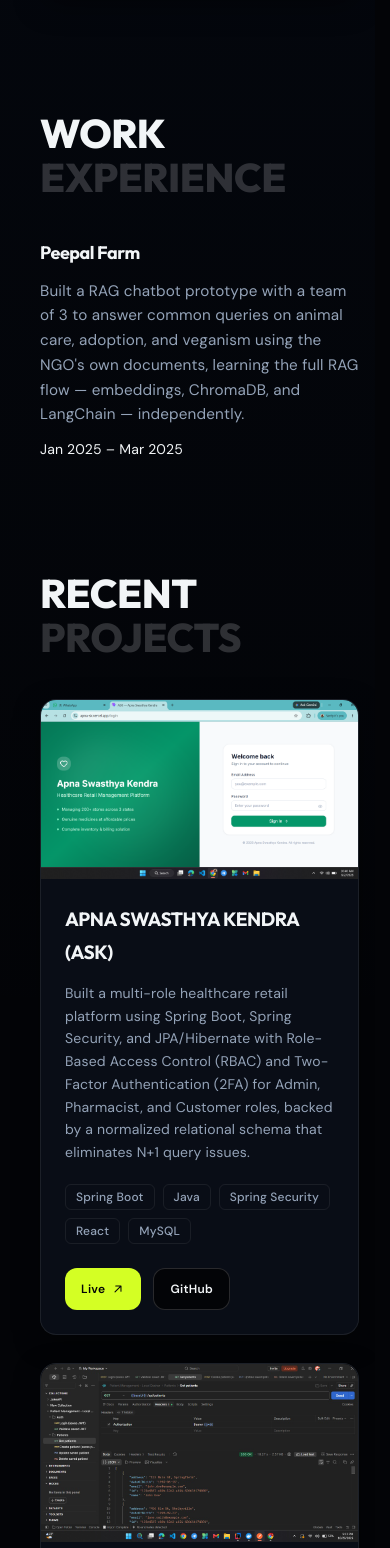
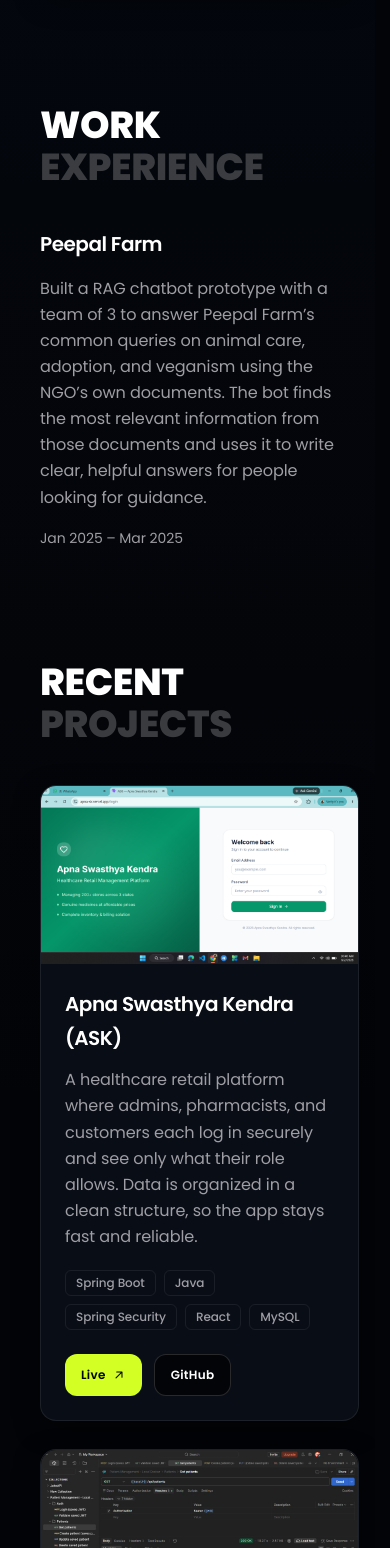
Before and after one commit to prince2404/prince-kumar-portfolio, a Next.js app: page / in a window 390 px wide. Shown: the part 1980-3528 px from the top of the page. Built offline with nearby package versions, Linux system fonts and the light colour scheme.

Commit message:
update content in project section

```diff
--- a/src/app/globals.css
+++ b/src/app/globals.css
@@ -7,16 +7,16 @@
   --color-surface: #090D16;
   --color-cobalt: #1558C9;
   --color-lime: #D4FF24;
-  --color-text-main: #F2F5F7;
-  --color-text-muted: #94A3B8;
+  --color-text-main: #FFFFFF;
+  --color-text-muted: #9E9EA4;
 
-  /* Fluid, balanced typographic scale */
-  --step-hero: clamp(2.35rem, 4.2vw + 1rem, 4.25rem);
-  --step-stage: clamp(2.5rem, 5vw + 1rem, 5rem);
+  /* Fluid typographic scale tuned for Poppins (matches Framer reference hierarchy) */
+  --step-hero: clamp(2.5rem, 4.8vw + 1rem, 4.5rem);
+  --step-stage: clamp(2.35rem, 4.8vw + 0.9rem, 4.5rem);
   --step-h2: clamp(1.65rem, 2.2vw + 0.85rem, 2.35rem);
-  --step-h3: clamp(1.2rem, 1vw + 0.85rem, 1.45rem);
-  --step-body: clamp(0.95rem, 0.3vw + 0.88rem, 1.05rem);
-  --step-meta: clamp(0.8rem, 0.2vw + 0.75rem, 0.875rem);
+  --step-h3: clamp(1.25rem, 1vw + 0.9rem, 1.55rem);
+  --step-body: clamp(1rem, 0.35vw + 0.92rem, 1.125rem);
+  --step-meta: clamp(0.875rem, 0.2vw + 0.82rem, 0.95rem);
 }
 
 html {
@@ -31,16 +31,21 @@ body {
   background-color: var(--color-midnight);
   color: var(--color-text-main);
   font-size: var(--step-body);
-  line-height: 1.75;
-  letter-spacing: 0.012em;
+  font-weight: 400;
+  line-height: 1.68;
+  letter-spacing: -0.005em;
   -webkit-font-smoothing: antialiased;
   -moz-osx-font-smoothing: grayscale;
   text-rendering: optimizeLegibility;
   overflow-x: hidden;
 }
 
-h1, h2, h3, h4 {
-  letter-spacing: -0.01em;
+h1, h2 {
+  letter-spacing: -0.025em;
+}
+
+h3, h4 {
+  letter-spacing: -0.015em;
 }
 
 ::selection {
@@ -53,7 +58,7 @@ h1, h2, h3, h4 {
   outline-offset: 3px;
 }
 
-/* Original clean, single-tone ambient background */
+/* Clean ambient background */
 .bg-system-grid {
   background-color: var(--color-midnight);
   background-image: radial-gradient(
@@ -71,13 +76,13 @@ h1, h2, h3, h4 {
   scrollbar-width: none;
 }
 
-/* Muted solid text for the second word in section headers (reference style) */
+/* Muted solid text for the second word in section headers (Framer reference style) */
 .stage-muted-text {
-  color: rgba(242, 245, 247, 0.18);
+  color: rgba(255, 255, 255, 0.22);
 }
 
 .group:hover .stage-muted-text {
-  color: rgba(212, 255, 36, 0.25);
+  color: rgba(212, 255, 36, 0.28);
 }
 
 @media (prefers-reduced-motion: reduce) {
--- a/src/app/layout.tsx
+++ b/src/app/layout.tsx
@@ -1,20 +1,12 @@
 import type { Metadata } from "next";
-import { Outfit, DM_Sans } from "next/font/google";
+import { Poppins } from "next/font/google";
 import "./globals.css";
 
-// Executive, modern geometric display font for headings & titles (Outfit)
-const outfit = Outfit({
+// Poppins: Clean, non-cursive geometric sans-serif matching the Framer reference design
+const poppins = Poppins({
   subsets: ["latin"],
-  weight: ["500", "600", "700", "800"],
-  variable: "--font-outfit",
-  display: "swap",
-});
-
-// Clean, simple, readable sans-serif with natural character spacing (DM Sans)
-const dmSans = DM_Sans({
-  subsets: ["latin"],
-  weight: ["400", "500", "600", "700"],
-  variable: "--font-dm",
+  weight: ["400", "500", "600", "700", "800"],
+  variable: "--font-poppins",
   display: "swap",
 });
 
@@ -52,7 +44,7 @@ export default function RootLayout({
   children: React.ReactNode;
 }) {
   return (
-    <html lang="en" className={`${outfit.variable} ${dmSans.variable}`}>
+    <html lang="en" className={poppins.variable}>
       <body className="font-sans antialiased selection:bg-lime selection:text-midnight">
         {children}
       </body>
--- a/src/components/ExperienceSection.tsx
+++ b/src/components/ExperienceSection.tsx
@@ -10,16 +10,16 @@ export default function ExperienceSection() {
 
       <div className="mt-2 space-y-10 sm:space-y-12">
         {experience.entries.map((entry, idx) => (
-          <article key={idx} className="space-y-3">
-            <h3 className="font-display text-lg font-bold tracking-tight text-primaryText sm:text-xl">
+          <article key={idx} className="space-y-3.5">
+            <h3 className="font-display text-[length:var(--step-h3)] font-semibold tracking-tight text-primaryText">
               {entry.company}
             </h3>
 
-            <p className="text-[length:var(--step-body)] leading-relaxed text-mutedText">
+            <p className="max-w-3xl text-[length:var(--step-body)] font-normal leading-relaxed text-mutedText">
               {entry.description}
             </p>
 
-            <p className="text-sm text-mutedText/60">
+            <p className="pt-0.5 text-[length:var(--step-meta)] font-normal text-mutedText">
               {entry.period}
             </p>
           </article>
--- a/src/components/ProjectsSection.tsx
+++ b/src/components/ProjectsSection.tsx
@@ -13,31 +13,29 @@ export default function ProjectsSection() {
         {projects.items.map((project) => (
           <article
             key={project.id}
-            className="group flex flex-col justify-between overflow-hidden rounded-2xl border border-white/[0.08] bg-surface shadow-card-subtle transition-all duration-300 hover:-translate-y-1 hover:border-lime/30 hover:shadow-lg hover:shadow-lime/[0.04]"
+            className="group flex flex-col justify-between overflow-hidden rounded-2xl border border-white/[0.08] bg-surface shadow-card-subtle transition-all duration-300 hover:-translate-y-0.5 hover:border-white/[0.15]"
           >
             <div>
-              {/* Project image with hover zoom */}
-              <div className="relative aspect-[16/9] w-full overflow-hidden bg-midnight">
+              {/* Static project cover image (non-clickable, non-zoomable) */}
+              <div className="relative aspect-[16/9] w-full overflow-hidden bg-midnight pointer-events-none select-none">
                 <Image
                   src={project.image}
                   alt={project.imageAlt}
                   fill
                   quality={85}
                   sizes="(max-width: 768px) 92vw, 480px"
-                  className="object-cover object-top transition-transform duration-500 group-hover:scale-105"
+                  className="object-cover object-top"
                   draggable={false}
                 />
-                {/* Overlay gradient on hover */}
-                <div className="absolute inset-0 bg-gradient-to-t from-surface/80 via-transparent to-transparent opacity-0 transition-opacity duration-300 group-hover:opacity-100" />
               </div>
 
               {/* Project Name & Description */}
               <div className="p-6 pb-0 sm:p-7 sm:pb-0">
-                <h3 className="font-display text-[length:var(--step-h3)] font-bold uppercase tracking-tight text-primaryText transition-colors duration-200 group-hover:text-lime">
+                <h3 className="font-display text-[length:var(--step-h3)] font-semibold tracking-tight text-primaryText transition-colors duration-200 group-hover:text-lime">
                   {project.title}
                 </h3>
 
-                <p className="mt-3 text-sm leading-relaxed text-mutedText sm:text-[0.95rem]">
+                <p className="mt-3 text-[length:var(--step-body)] font-normal leading-relaxed text-mutedText">
                   {project.description}
                 </p>
               </div>
@@ -52,7 +50,7 @@ export default function ProjectsSection() {
                 {project.techStack.map((tech) => (
                   <li
                     key={tech}
-                    className="rounded-md border border-white/[0.07] bg-midnight/90 px-2.5 py-1 text-xs font-medium text-mutedText transition-colors duration-150 hover:border-lime/40 hover:text-primaryText"
+                    className="rounded-md border border-white/[0.07] bg-midnight/90 px-2.5 py-1 text-xs font-medium text-mutedText"
                   >
                     {tech}
                   </li>
--- a/src/components/SkillsSection.tsx
+++ b/src/components/SkillsSection.tsx
@@ -17,13 +17,16 @@ export default function SkillsSection() {
             {/* Decorative index number */}
             <span
               aria-hidden="true"
-              className="absolute -right-2 -top-4 font-display text-7xl font-extrabold text-white/[0.03] transition-colors duration-300 group-hover:text-lime/[0.06]"
+              className="
+                absolute -right-2 -top-4 font-display text-7xl font-bold text-white/[0.03]
+                transition-colors duration-300 group-hover:text-lime/[0.06]
+              "
             >
               {String(idx + 1).padStart(2, "0")}
             </span>
 
             <div className="relative">
-              <h3 className="font-display text-[length:var(--step-h3)] font-bold uppercase tracking-tight text-primaryText transition-colors duration-200 group-hover:text-lime">
+              <h3 className="font-display text-[length:var(--step-h3)] font-semibold tracking-tight text-primaryText transition-colors duration-200 group-hover:text-lime">
                 {group.category}
               </h3>
 
--- a/src/data/portfolio.ts
+++ b/src/data/portfolio.ts
@@ -83,7 +83,7 @@ export const portfolioData = {
       {
         company: "Peepal Farm",
         description:
-          "Built a RAG chatbot prototype with a team of 3 to answer common queries on animal care, adoption, and veganism using the NGO's own documents, learning the full RAG flow — embeddings, ChromaDB, and LangChain — independently.",
+          "Built a RAG chatbot prototype with a team of 3 to answer Peepal Farm’s common queries on animal care, adoption, and veganism using the NGO’s own documents. The bot finds the most relevant information from those documents and uses it to write clear, helpful answers for people looking for guidance.",
         period: "Jan 2025 – Mar 2025",
       },
     ],
@@ -98,7 +98,7 @@ export const portfolioData = {
         image: askCover,
         imageAlt: "Apna Swasthya Kendra Healthcare Retail Platform",
         description:
-          "Built a multi-role healthcare retail platform using Spring Boot, Spring Security, and JPA/Hibernate with Role-Based Access Control (RBAC) and Two-Factor Authentication (2FA) for Admin, Pharmacist, and Customer roles, backed by a normalized relational schema that eliminates N+1 query issues.",
+          "A healthcare retail platform where admins, pharmacists, and customers each log in securely and see only what their role allows. Data is organized in a clean structure, so the app stays fast and reliable.",
         techStack: ["Spring Boot", "Java", "Spring Security", "React", "MySQL"],
         liveUrl: "https://apna-sk.vercel.app/",
         githubUrl: "https://github.com/prince2404/APNA_SK",
@@ -109,7 +109,7 @@ export const portfolioData = {
         image: microservicesCover,
         imageAlt: "Java Spring Microservices Architecture",
         description:
-          "Built a containerized microservices system with five Spring Boot services (API Gateway, Auth, Patient, Billing, Analytics) using Docker Compose, central JWT authentication, gRPC and Kafka communication, JUnit and REST Assured tests, and AWS CDK cloud infrastructure.",
+          "A microservices project where the application is split into five independent services, each with its own job, such as login, billing, and analytics. All requests go through one gateway, and the whole system starts together with a single command.",
         techStack: [
           "Java",
           "Spring Boot",
--- a/tailwind.config.ts
+++ b/tailwind.config.ts
@@ -13,12 +13,12 @@ const config: Config = {
         surface: "var(--color-surface)",         // #090D16 - Elevated card surface
         cobalt: "var(--color-cobalt)",           // #1558C9 - Accent token
         lime: "var(--color-lime)",               // #D4FF24 - Primary interactive accent
-        primaryText: "var(--color-text-main)",   // #F2F5F7 - High-contrast headings/body
-        mutedText: "var(--color-text-muted)",    // #94A3B8 - Secondary text
+        primaryText: "var(--color-text-main)",   // #FFFFFF - Crisp white headings
+        mutedText: "var(--color-text-muted)",    // #9E9EA4 - Smooth readable body grey
       },
       fontFamily: {
-        display: ["var(--font-outfit)", "sans-serif"],
-        sans: ["var(--font-dm)", "sans-serif"],
+        display: ["var(--font-poppins)", "sans-serif"],
+        sans: ["var(--font-poppins)", "sans-serif"],
       },
       boxShadow: {
         "card-subtle": "0 8px 30px -6px rgba(0, 0, 0, 0.5)",
```
